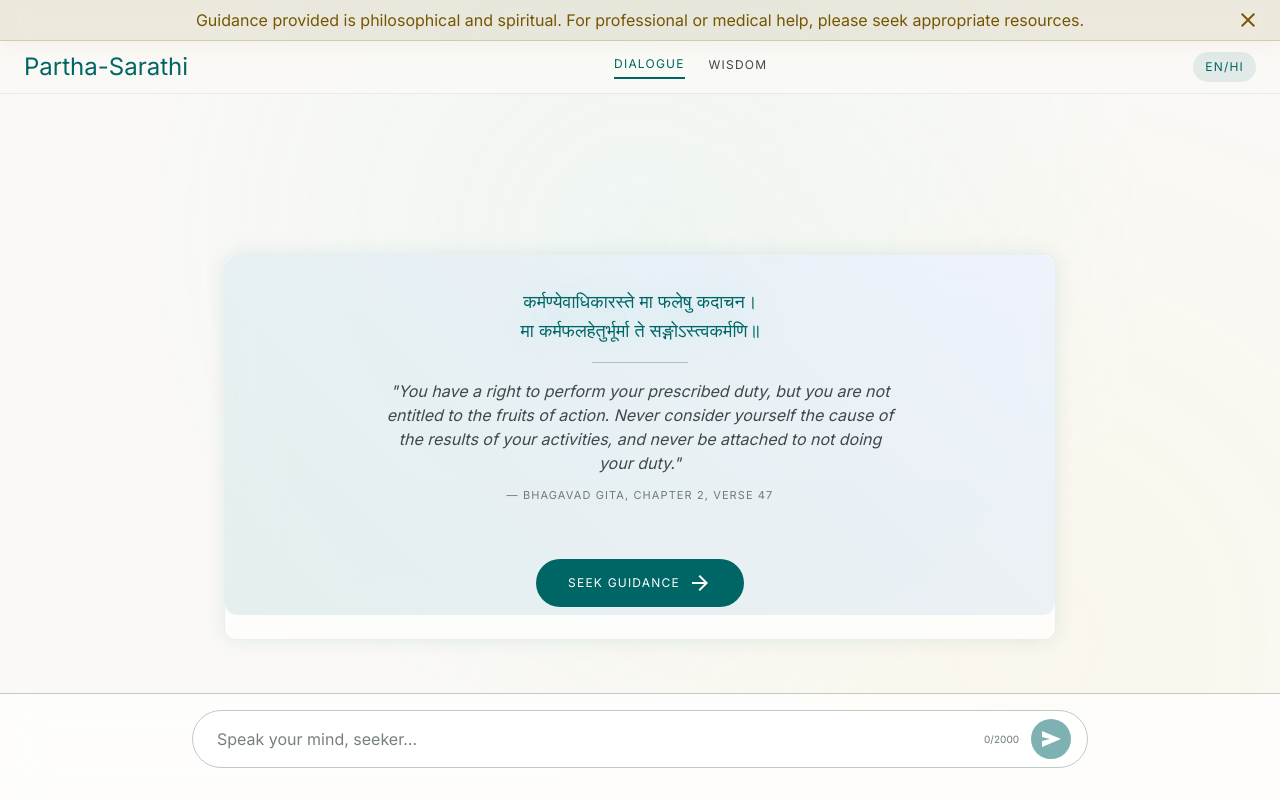
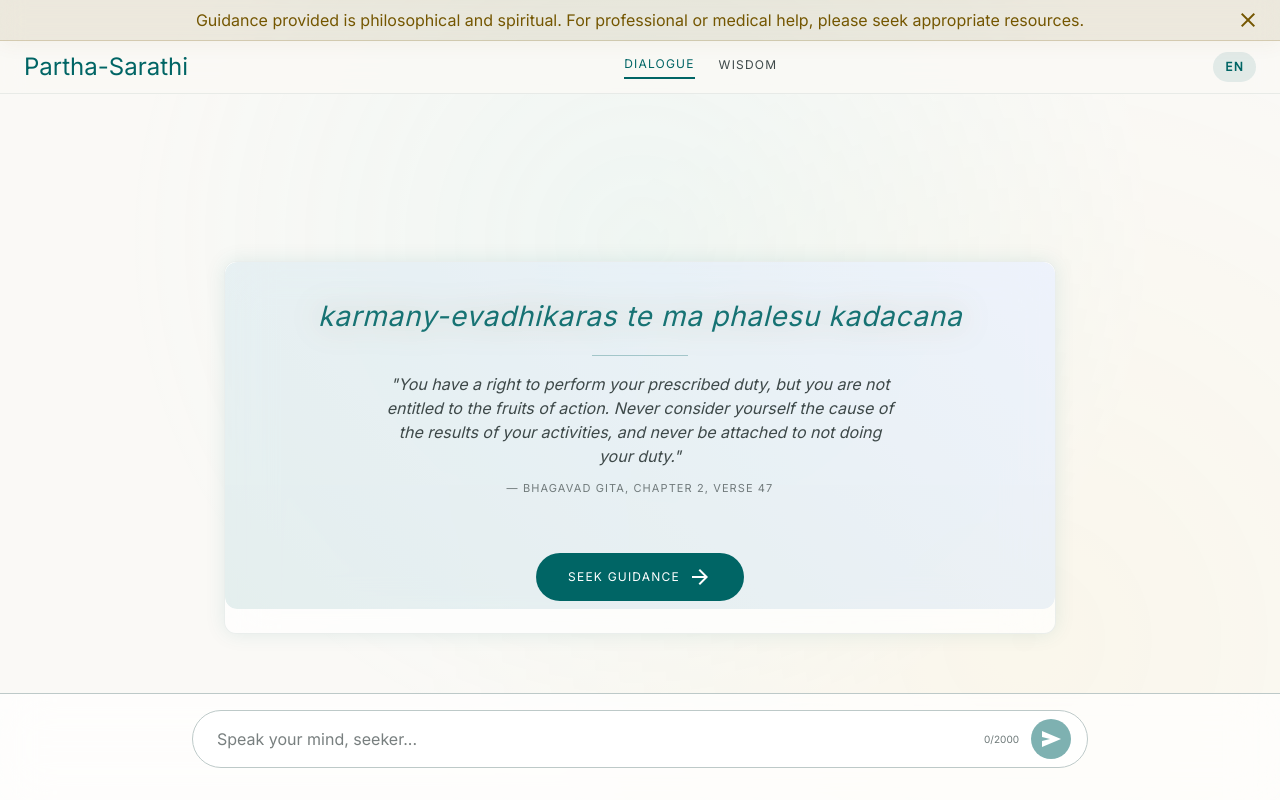
Before and after one commit to Pankaj-Shrivastava/partha-sarathi, a React (Vite) app: page / in a window 1280 px wide. Built offline with nearby package versions, Linux system fonts and the light colour scheme; no server answers; a web font is replaced by a local one.

Commit message:
feat(ui): add EN/HI toggle to switch between roman and devanagari text

```diff
--- a/api/chat.js
+++ b/api/chat.js
@@ -107,7 +107,7 @@ export default async function handler(req, res) {
         citation: bestMatchVerse.metadata.citation,
         text_content: bestMatchVerse.document,
         devanagari: bestMatchVerse.metadata.devanagari || llmResult.shloka?.devanagari || null,
-        sanskrit_roman: bestMatchVerse.metadata.sanskrit_roman || llmResult.shloka?.roman || null
+        roman: bestMatchVerse.metadata.sanskrit_roman || llmResult.shloka?.roman || null
       },
       translation: bestMatchVerse.metadata.translation || llmResult.translation,
       application: llmResult.application,
--- a/src/App.jsx
+++ b/src/App.jsx
@@ -10,6 +10,7 @@ import { useSession } from './hooks/useSession';
 function App() {
   const { sessionId, welcomeShloka } = useSession();
   const { messages, isLoading, error, sendMessage, clearError } = useChat(sessionId);
+  const [language, setLanguage] = React.useState('en'); // 'en' or 'hi'
 
   const handleStart = () => {
     sendMessage("I am seeking guidance.");
@@ -53,20 +54,21 @@ function App() {
         </div>
         <div className="flex items-center gap-4">
           <button
+            onClick={() => setLanguage(l => l === 'en' ? 'hi' : 'en')}
             className="flex items-center gap-1 font-label-sm text-[12px] text-primary hover:text-primary-container transition-colors tracking-widest bg-primary/10 px-3 py-1.5 rounded-full"
             aria-label="Toggle Language"
             title="Toggle between English and Hindi"
           >
-            <span className="uppercase">EN/HI</span>
+            <span className="uppercase font-bold">{language === 'en' ? 'EN' : 'HI'}</span>
           </button>
         </div>
       </header>
 
       {/* Main Content Area */}
       {messages.length === 0 ? (
-        <WelcomeShloka data={welcomeShloka} onStart={handleStart} />
+        <WelcomeShloka data={welcomeShloka} onStart={handleStart} language={language} />
       ) : (
-        <ChatWindow messages={messages} />
+        <ChatWindow messages={messages} language={language} />
       )}
 
       {/* Input Bar */}
--- a/src/components/ChatWindow.jsx
+++ b/src/components/ChatWindow.jsx
@@ -3,7 +3,7 @@ import MessageBubble from './MessageBubble';
 import ShlokaCard from './ShlokaCard';
 import CrisisAlert from './CrisisAlert';
 
-export default function ChatWindow({ messages }) {
+export default function ChatWindow({ messages, language }) {
   const endOfMessagesRef = useRef(null);
   const containerRef = useRef(null);
   const [showScrollButton, setShowScrollButton] = useState(false);
@@ -41,15 +41,16 @@ export default function ChatWindow({ messages }) {
       onScroll={handleScroll}
     >
       <main className="w-full max-w-4xl mx-auto px-6 md:px-8 pt-10 pb-[120px] flex flex-col gap-8 relative z-10">
-        {messages.map((msg) => {
+        {messages.map((msg, index) => {
+          const isLast = index === messages.length - 1;
           if (msg.role === 'user') {
-            return <MessageBubble key={msg.id} message={msg} />;
+            return <MessageBubble key={msg.id} message={msg} isLast={isLast} language={language} />;
           }
           if (msg.role === 'assistant') {
             if (msg.type === 'crisis') {
               return <CrisisAlert key={msg.id} data={msg} />;
             } else if (msg.type === 'shloka_response') {
-              return <ShlokaCard key={msg.id} data={msg} />;
+              return <ShlokaCard key={msg.id} data={msg} language={language} />;
             } else {
               // Fallback for simple decline/text responses from the API
               return (
--- a/src/components/ShlokaCard.jsx
+++ b/src/components/ShlokaCard.jsx
@@ -1,7 +1,11 @@
 import React from 'react';
 
-export default function ShlokaCard({ data }) {
+export default function ShlokaCard({ data, language = 'en' }) {
   const { shloka, translation, application, reflection } = data;
+
+  const displayText = language === 'en'
+    ? (shloka?.roman || shloka?.devanagari)
+    : (shloka?.devanagari || shloka?.roman);
 
   return (
     <div className="flex justify-start w-full">
@@ -15,11 +19,11 @@ export default function ShlokaCard({ data }) {
             </span>
           </div>
 
-          {/* Devanagari Verse */}
-          {shloka?.devanagari && (
+          {/* Verse Text */}
+          {displayText && (
             <div className="text-center py-3">
-              <p className="font-sanskrit text-[18px] text-primary drop-shadow-[0_0_10px_rgba(116,86,0,0.2)] leading-relaxed overflow-wrap break-word" lang="sa">
-                {shloka.devanagari}
+              <p className={`${language === 'hi' ? 'font-sanskrit' : 'font-body-lg italic'} text-[18px] text-primary drop-shadow-[0_0_10px_rgba(116,86,0,0.2)] leading-relaxed overflow-wrap break-word`} lang={language === 'hi' ? 'sa' : 'en'}>
+                {displayText}
               </p>
             </div>
           )}
--- a/src/components/WelcomeShloka.jsx
+++ b/src/components/WelcomeShloka.jsx
@@ -1,6 +1,9 @@
 import React from 'react';
 
-export default function WelcomeShloka({ data, onStart }) {
+export default function WelcomeShloka({ data, onStart, language = 'en' }) {
+  const displayText = language === 'en'
+    ? (data?.roman || data?.devanagari || 'karmany-evadhikaras te ma phalesu kadacana')
+    : (data?.devanagari || data?.roman || 'कर्मण्येवाधिकारस्ते मा फलेषु कदाचन');
   if (!data) return null; // Wait until data loads
 
   return (
@@ -11,8 +14,9 @@ export default function WelcomeShloka({ data, onStart }) {
         <div className="absolute inset-0 rounded-xl border border-transparent [background:linear-gradient(45deg,rgba(0,106,106,0.2),rgba(98,146,253,0.2))_border-box] [-webkit-mask:linear-gradient(#fff_0_0)_padding-box,linear-gradient(#fff_0_0)] [-webkit-mask-composite:xor] pointer-events-none opacity-50 group-hover:opacity-100 transition-opacity duration-500"></div>
 
         <div className="space-y-3 z-10">
-          <p className="font-sanskrit-text text-[18px] text-primary drop-shadow-[0_0_15px_rgba(118,214,213,0.4)] leading-relaxed whitespace-pre-line" lang="sa">
-            {data.shloka.devanagari}
+          {/* Dynamic Welcome Shloka */}
+          <p className={`${language === 'hi' ? 'font-sanskrit' : 'font-body-lg italic'} text-[22px] md:text-[28px] text-primary/90 drop-shadow-[0_0_15px_rgba(116,86,0,0.3)] leading-relaxed tracking-wide`} lang={language === 'hi' ? 'sa' : 'en'}>
+            {displayText}
           </p>
 
           <div className="h-px w-24 bg-primary/30 mx-auto my-4"></div>
```
